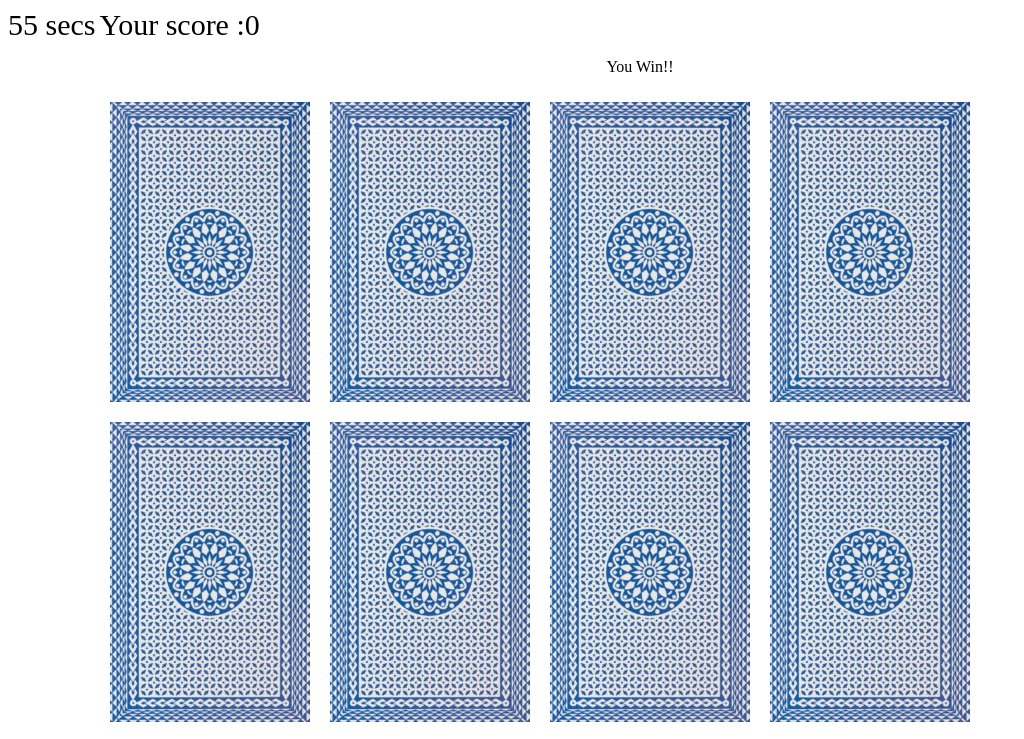
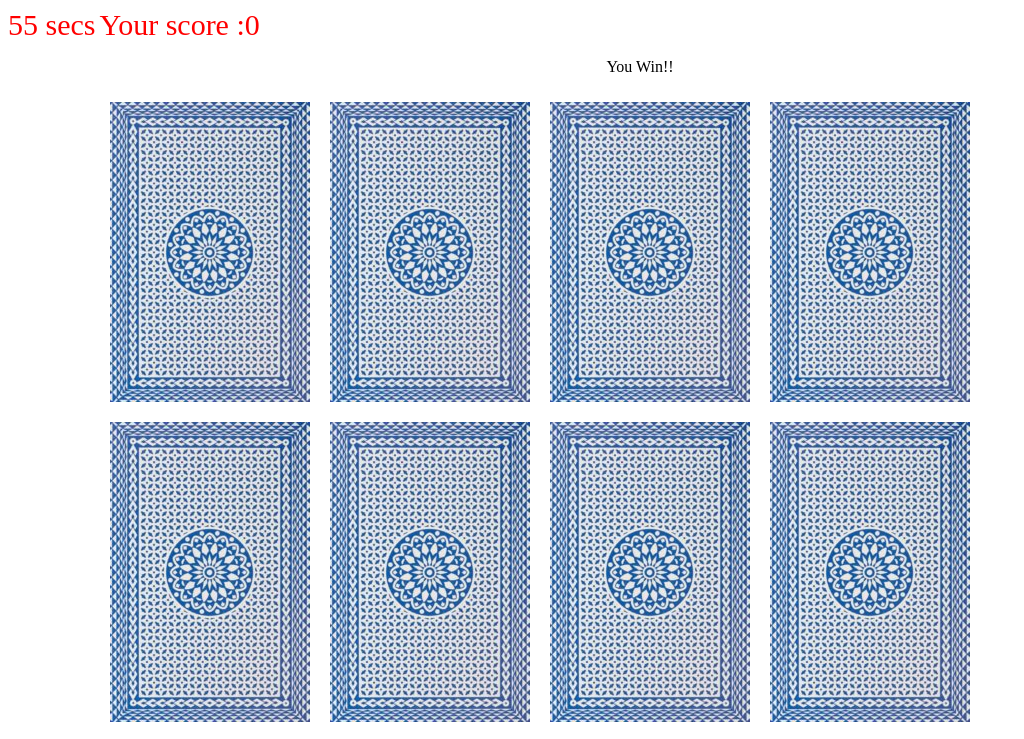
Before and after one commit to JamesBuabin14/sparta-global-project1, a plain HTML site: page game.html in a window 1280 px wide. Shown: the top 739 px of the page, without its empty margins (0-1024 px from the left). Drawn offline with Linux system fonts and the light colour scheme.

Commit message:
Changed font color for timer and score

```diff
--- a/css/style.css
+++ b/css/style.css
@@ -9,7 +9,13 @@
   perspective: 700;
   /* background: black; */
 }
+#timer{
+	color: red;
+}
 
+#score{
+	color: red;
+}
 body {
   background: url('../img/card_table.png');
   /*Background of a card table*/
--- a/js/app.js
+++ b/js/app.js
@@ -43,7 +43,6 @@ $(document).ready(function() { //When the page loads
 
 
     cards[i].addEventListener('click', function(e) { //On the event of a click on a card
-      // console.log(e.target);
       if (this.id == "card1") { //Goes to the first card element from the list
         this.style.backgroundImage = "url('../img/Arsenal-icon.png')"; //Styles the first element with the arsenal logo
       } else if (this.id == "card2") {
@@ -152,7 +151,6 @@ $(document).ready(function() { //When the page loads
     if (count === 0) {
       clearInterval(counter); //Clear interval stops the countdown of the set interval
       //counter ended, do something here
-      console.log("Game over");
       $('.container').empty();
       $('.lose').animate({
         left: '250px'
```
